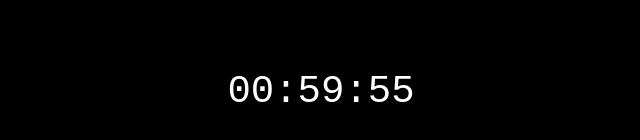
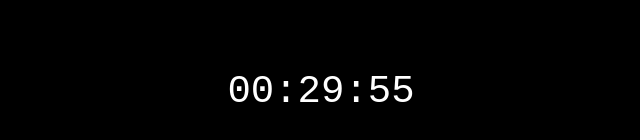
Before and after one commit to oascorbic-dev/sorrow, a plain HTML site: page index.html in a window 1280 px wide. Shown: the part 308-448 px from the top of the page, 319-959 px from the left. Drawn offline with Linux system fonts and the light colour scheme.

Commit message:
index.html

```diff
--- a/index.html
+++ b/index.html
@@ -21,8 +21,8 @@
   <div id="timer">00:00:00</div>
 
   <script>
-    // Установи время окончания (например, через 1 час)
-    const endTime = new Date().getTime() + 60 * 60 * 1000;
+
+    const endTime = new Date().getTime() + 30 * 60 * 1000;
 
     function updateTimer() {
       const now = new Date().getTime();
```
